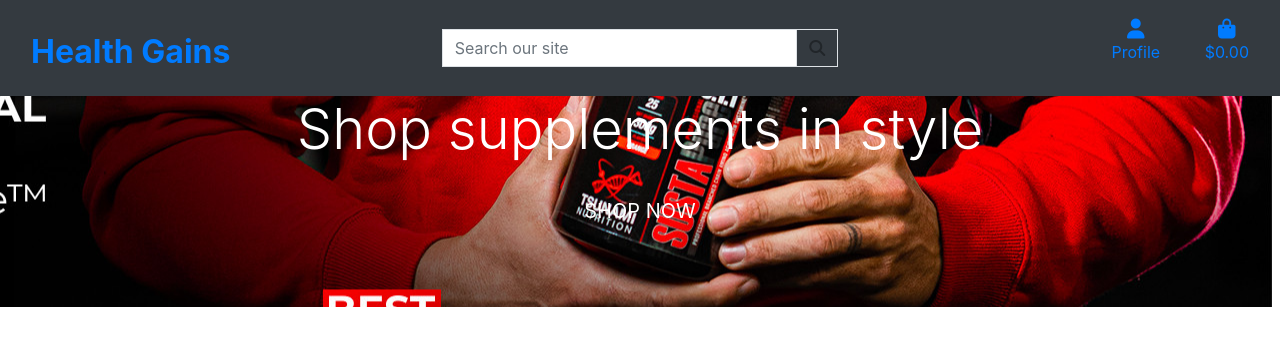
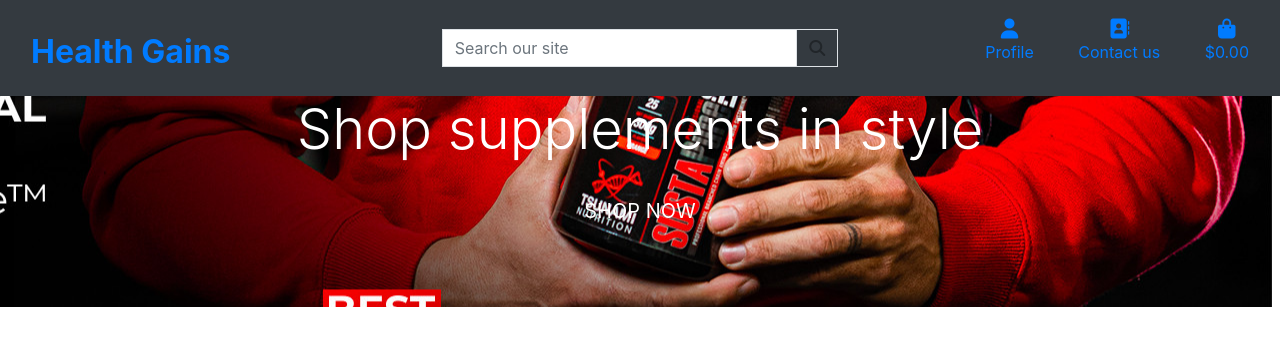
Before and after one commit to maxapn98/Health_Gains, a Django app: page / in a window 1280 px wide. Shown: the top 346 px of the page. Run offline with Django 3.2, Linux system fonts and the light colour scheme; some libraries are stand-ins or nearby versions; some web fonts are replaced.

Commit message:
Update page header with contact link

```diff
--- a/templates/base.html
+++ b/templates/base.html
@@ -47,6 +47,7 @@
 
 <body>
   <header>
+    <!--Logo-->
     <div class="container-fluid bg-dark fixed-top">
       <div class="row d-lg-flex d-none" id="topnav">
         <div class="col-12 col-lg-4 my-auto py-1 py-lg-0">
@@ -70,6 +71,7 @@
             </div>
           </form>
         </div>
+        <!--Profile-->
         <div class="col-12 col-lg-4 my-auto py-1 py-lg-0">
           <ul class="list-inline list-unstyled text-center text-lg-right my-2">
             <li class="list-inline-item dropdown">
@@ -90,6 +92,16 @@
                 {% endif %}
               </div>
             </li>
+            <!--Contact-->
+            <li class="list-inline-item">
+              <a href="#" class="text-black nav-link">
+              <div class="text-center">
+                <div><i class="fas fa-address-book fa-lg"></i></div>
+                <p class="my-0">Contact us</p>
+              </div>
+            </a>
+            </li>
+            <!--Shopping bag-->
             <li class="list-inline-item">
               <a class="{% if grand_total %}text-info font-weight-bold{% else %}text-black{% endif %} nav-link" href="">
                 <div class="text-center">
```
